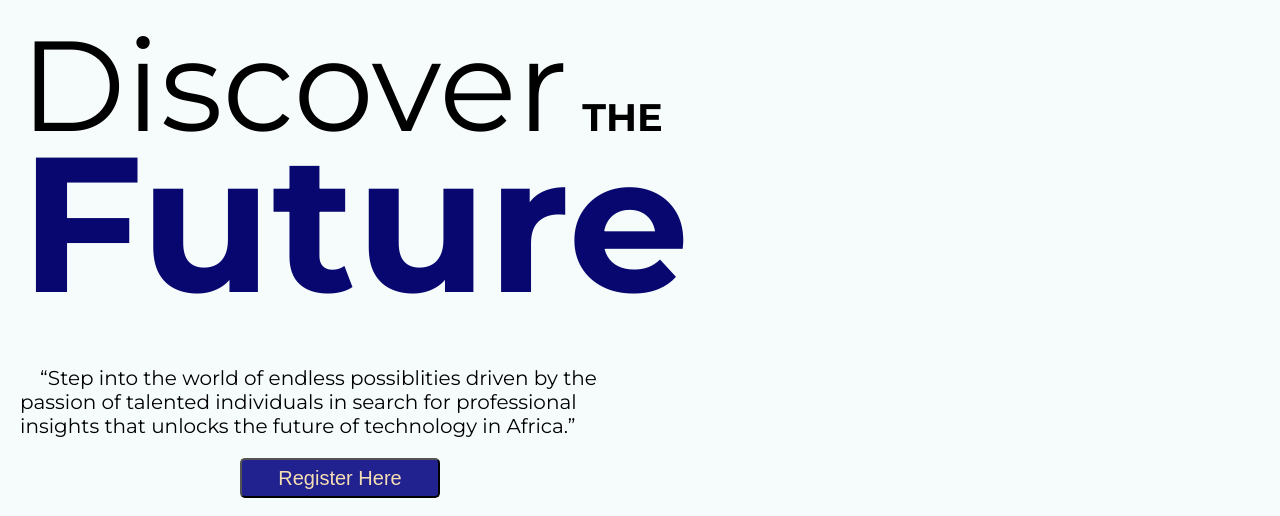
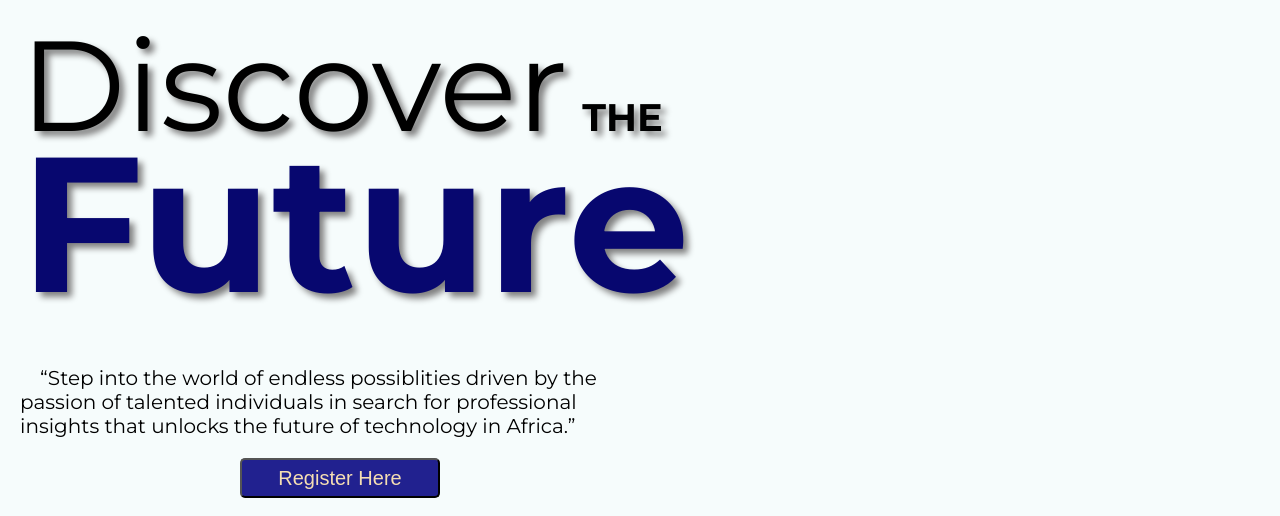
Before and after one commit to Chinaka-manuel/registration-landing-page, a plain HTML site: page index.html in a window 1280 px wide. Shown: the part 143-659 px from the top of the page. Drawn offline with nearby package versions, Linux system fonts and the light colour scheme.

Commit message:
digismath updated

```diff
--- a/styles.css
+++ b/styles.css
@@ -85,6 +85,7 @@ header{
 
 .discover{
     font-size:10dvw;
+    text-shadow: 5px 5px 6px gray;
 
 }
 .the{
@@ -93,6 +94,7 @@ header{
     padding: 10px;
     height: 50px;
     font-weight: bold;
+    text-shadow: 5px 5px 6px gray;
 
 
 }
@@ -102,6 +104,7 @@ header{
     line-height: 120px;
     font-weight: bold;
     color: rgb(7, 7, 111);
+    text-shadow: 5px 5px 6px gray;
 }
 
 .first-sec{
```
